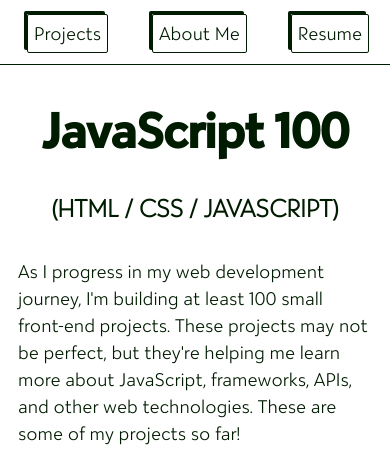
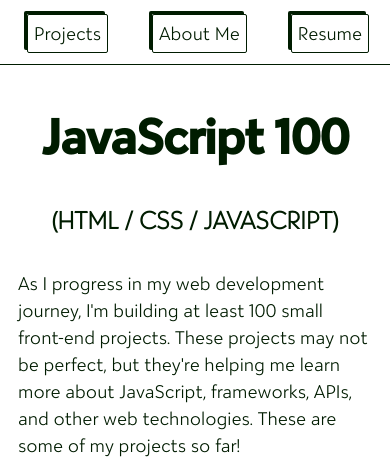
Before and after one commit to cescaa/portfolioSept2023, a plain HTML site: page projects/js30.html in a window 390 px wide. Shown: the top 459 px of the page. Drawn offline with Linux system fonts and the light colour scheme.

Commit message:
Update style.css

```diff
--- a/css/style.css
+++ b/css/style.css
@@ -646,7 +646,7 @@ a {
 }
 .projMain h3 {
   font-size: 7rem;
-  line-height: 6rem;
+  line-height: 7rem;
   letter-spacing: -2px;
   text-align: center;
   padding: 1rem;
@@ -872,7 +872,7 @@ button {
   .projMain h3 {
     font-size: 4rem;
     letter-spacing: -1px;
-    line-height: 4rem;
+    line-height: 5rem;
   }
 
   .subTitle {
```
